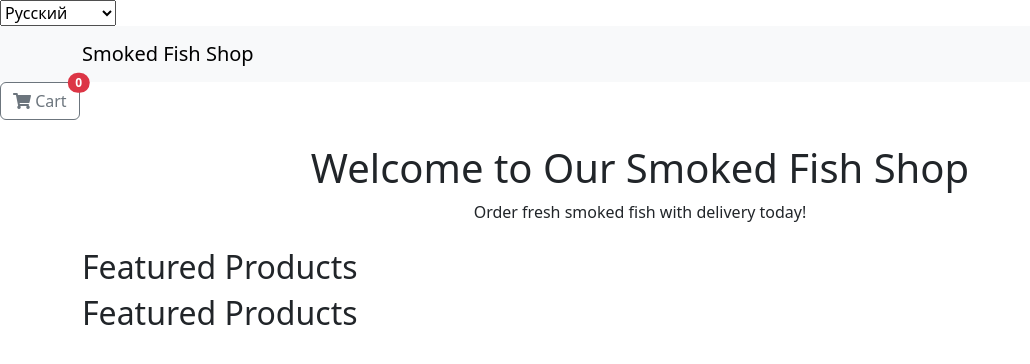
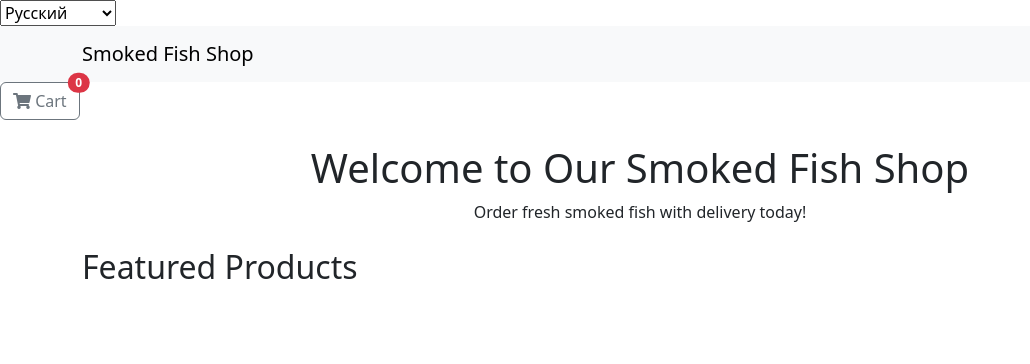
Before and after one commit to Ramiz2284/SmokedFish-Django, a Django app: page /ru/ in a window 1280 px wide. Shown: the top 364 px of the page, without its empty margins (0-1030 px from the left). Run offline with Django 5.2, Linux system fonts and the light colour scheme; data that the repository does not hold is empty.

Commit message:
commit 2

```diff
--- a/products/templates/products/homepage.html
+++ b/products/templates/products/homepage.html
@@ -5,7 +5,6 @@
 
 {% block content %}
 <section>
-  <h2>{% trans "Featured Products" %}</h2>
   <h2>{% trans "Featured Products" %}</h2>
   <div class="row">
     {% for product in featured_products %}
```
